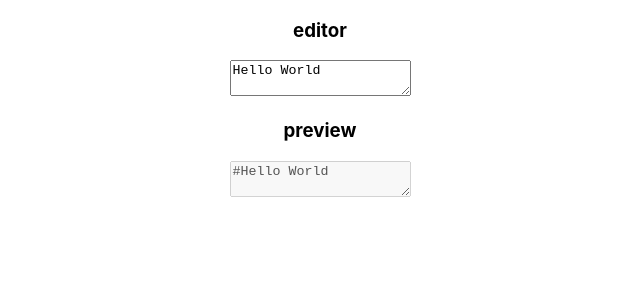
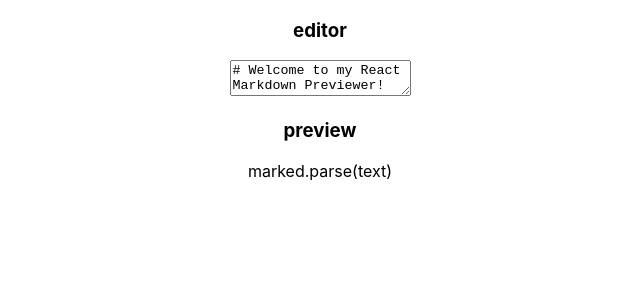
Before and after one commit to leskerito/Readme-react, a React (Create React App) app: page / in a window 1280 px wide. Shown: the top 300 px of the page, without its empty margins (320-960 px from the left). Built offline with nearby package versions, Linux system fonts and the light colour scheme.

Commit message:
Fixed rendered bug by declaring Components to the top level and added marked down example default text

```diff
--- a/src/App.js
+++ b/src/App.js
@@ -1,44 +1,57 @@
 import { marked } from 'marked'
+import defaultText from './defaultText';
 import { React, useState } from 'react';
 import './App.css';
 
+
+
 function App() {
 
-  const [editorText, setEditorText] = useState('');
-  const [previewText, setPreviewText] = useState(marked.parse(editorText));
+  const [editorText, setEditorText] = useState(defaultText);
+  const [previewText, setPreviewText] = useState("");
 
-  async function handleEditorChange(e){
-    setEditorText(e.target.value);
-    setPreviewText(marked.parse(editorText))
+  function handleEditorChange(event){
+    setEditorText(event.target.value)
+    setPreviewText(event.target.value)
   }
 
-  function TextWindow({name, text}) {
+  return (
+    <div className="App">
+      <TextWindow name="editor" text={editorText} handleChange={handleEditorChange} />
+      <TextWindow text={previewText} name="preview" />
+    </div>
+  );
+}
 
-    const [isMaximised, setIsMaximised] = useState(false);
-
-    function Topbar({name}){
+function TextWindow({name, text, handleChange}) {
+  if(name === "editor"){
+    return (<div className='editorWrap'>
+        <Topbar name={name} />
+        <textarea
+        value={text}
+        onChange={handleChange}>
+        </textarea>
+      </div>
+    )
+  } else {
     return (
-        <div className="topbar-wrap">
-          <h3>{name}</h3>
+        <div className='previewWrap'>
+      <Topbar name={name} />
+      marked.parse(text)
   </div>
     )
   }
+}
 
+function Topbar ({name}){
   return (
-      <div className='textwindow-wrap'>
-        <Topbar name={name} />
-        <textarea disabled={name === "preview"} id={name} onChange={handleEditorChange} value={text}></textarea>
+    <div className='topbar-wrap'>
+      <h3>
+        {name}
+      </h3>
     </div>
   )
 }
 
 
-  return (
-    <div className="App">
-      <TextWindow name="editor" text="Hello World" />
-      <TextWindow name="preview" text="#Hello World" />
-    </div>
-  );
-}
-
 export default App;
--- /dev/null
+++ b/src/defaultText.js
@@ -0,0 +1,46 @@
+const defaultText = `# Welcome to my React Markdown Previewer!
+
+    ## This is a sub-heading...
+    ### And here's some other cool stuff:
+
+    Heres some code, \`<div></div>\`, between 2 backticks.
+
+    \`\`\`
+    // this is multi-line code:
+
+    function anotherExample(firstLine, lastLine) {
+      if (firstLine == '\`\`\`' && lastLine == '\`\`\`') {
+        return multiLineCode;
+      }
+    }
+    \`\`\`
+
+    You can also make text **bold**... whoa!
+    Or _italic_.
+    Or... wait for it... **_both!_**
+    And feel free to go crazy ~~crossing stuff out~~.
+
+    There's also [links](https://www.freecodecamp.org), and
+    > Block Quotes!
+
+    And if you want to get really crazy, even tables:
+
+    Wild Header | Crazy Header | Another Header?
+    ------------ | ------------- | -------------
+    Your content can | be here, and it | can be here....
+    And here. | Okay. | I think we get it.
+
+    - And of course there are lists.
+      - Some are bulleted.
+         - With different indentation levels.
+            - That look like this.
+
+
+    1. And there are numbered lists too.
+    1. Use just 1s if you want!
+    1. And last but not least, let's not forget embedded images:
+
+    ![freeCodeCamp Logo](https://cdn.freecodecamp.org/testable-projects-fcc/images/fcc_secondary.svg)
+`
+
+export default defaultText
```
Lines whose indentation alone changed are shown as unchanged.
